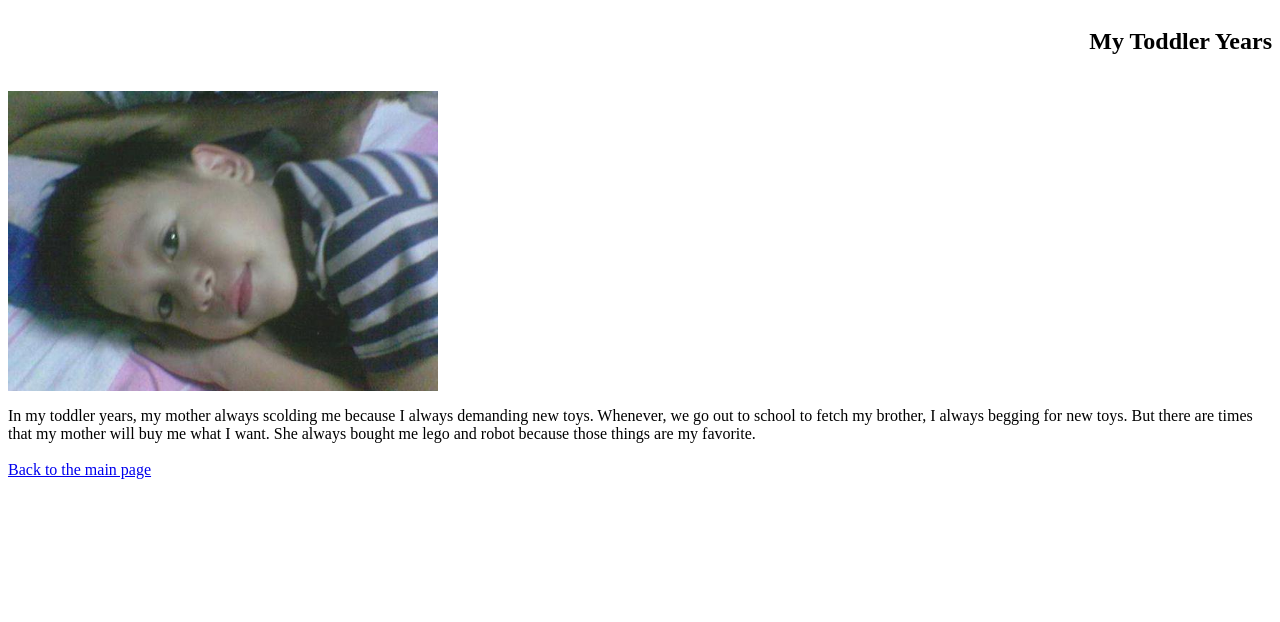
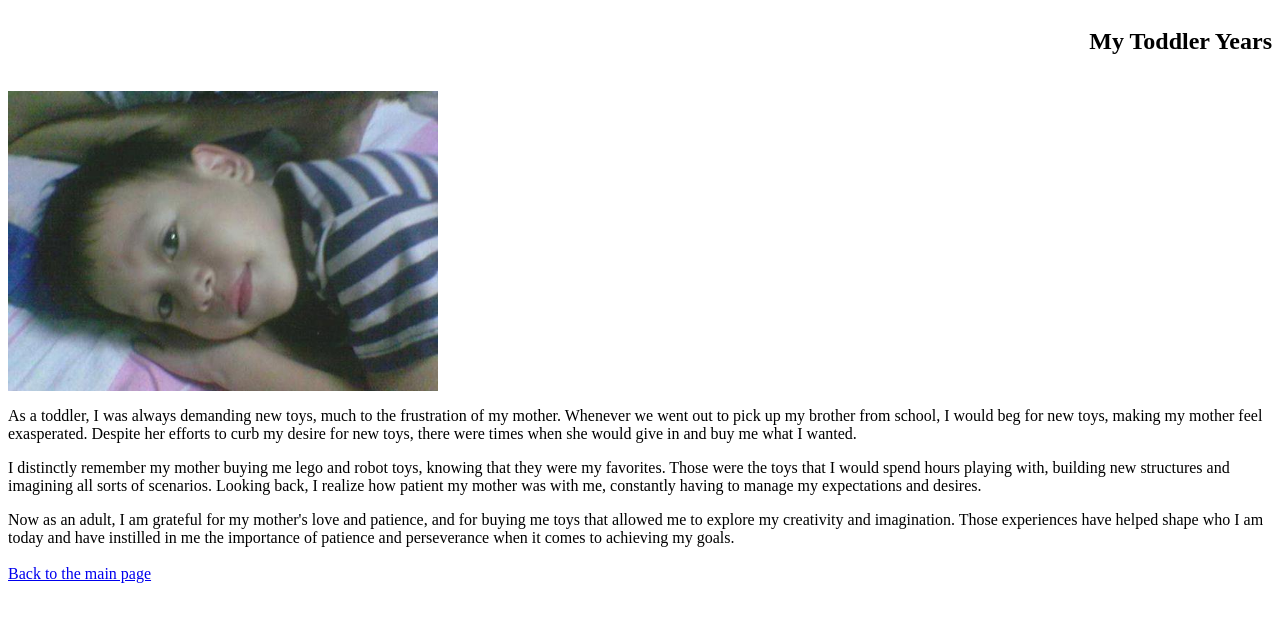
Before and after one commit to ren-timajo/ren-timajo.github.io, a plain HTML site: page toddler.html in a window 1280 px wide. Drawn offline with Linux system fonts and the light colour scheme.

Commit message:
Update toddler.html

```diff
--- a/toddler.html
+++ b/toddler.html
@@ -12,10 +12,11 @@
     <p>
     <p>
 
-    In my toddler years, my mother always scolding me because I always demanding new toys.
-    Whenever, we go out to school to fetch my brother, I always begging for new toys.
-    But there are times that my mother will buy me what I want.
-    She always bought me lego and robot because those things are my favorite.
+    As a toddler, I was always demanding new toys, much to the frustration of my mother. Whenever we went out to pick up my brother from school, I would beg for new toys, making my mother feel exasperated. Despite her efforts to curb my desire for new toys, there were times when she would give in and buy me what I wanted.<p>
+<p>
+I distinctly remember my mother buying me lego and robot toys, knowing that they were my favorites. Those were the toys that I would spend hours playing with, building new structures and imagining all sorts of scenarios. Looking back, I realize how patient my mother was with me, constantly having to manage my expectations and desires.<p>
+<p>
+Now as an adult, I am grateful for my mother's love and patience, and for buying me toys that allowed me to explore my creativity and imagination. Those experiences have helped shape who I am today and have instilled in me the importance of patience and perseverance when it comes to achieving my goals.
     <br><br>
 
     <a href="index.html">Back to the main page<p></a>
```
